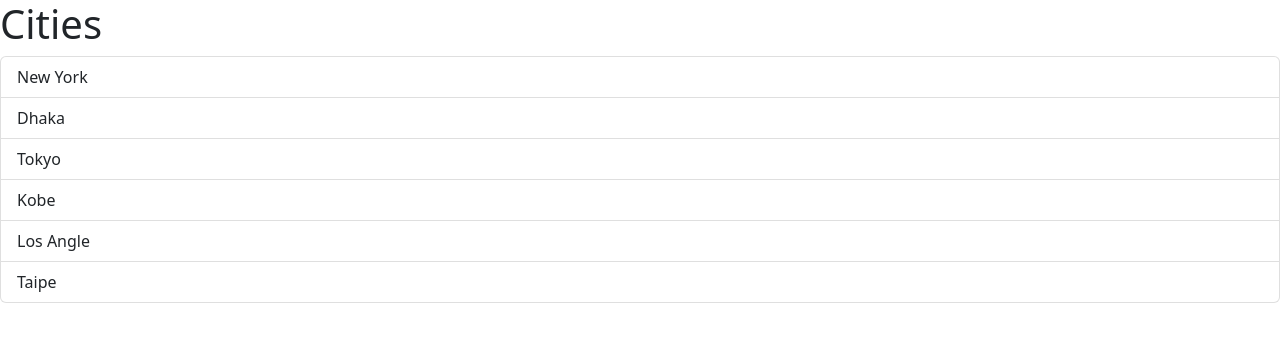
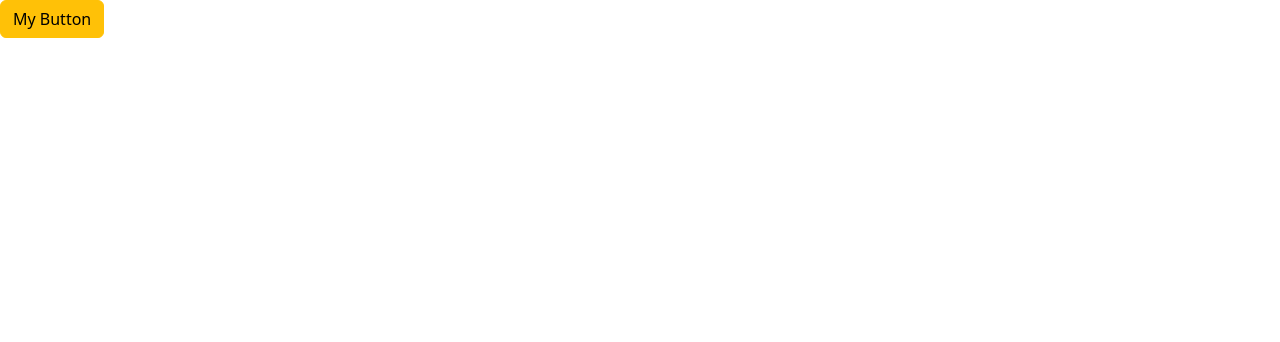
Before and after one commit to NgineZZ/ReactMoshTsx1, a React (Vite) app: page / in a window 1280 px wide. Shown: the top 342 px of the page. Built offline with nearby package versions, Linux system fonts and the light colour scheme.

Commit message:
3rd Comit

```diff
--- a/src/App.tsx
+++ b/src/App.tsx
@@ -1,19 +1,17 @@
-import ListGroup from "./Components/ListGroup";
+import { useState } from "react";
+import Alert from "./Components/Alert";
+import Button from "./Components/Button";
 
 function App() {
-  const items = ["New York", "Dhaka", "Tokyo", "Kobe", "Los Angle", "Taipe"];
-  const heading = "Cities";
-  const handleSelectedItem = (item: string) => {
-    console.log(item);
-  };
-
+  const [alertVisible, setAleartVisibility] = useState(false);
   return (
     <div>
-      <ListGroup
-        itemss={items}
-        headingg={heading}
-        onSelectedItem={handleSelectedItem}
-      />
+      {alertVisible && (
+        <Alert onClose={() => setAleartVisibility(false)}>An Aleart</Alert>
+      )}
+      <Button colour="warning" onClick={() => setAleartVisibility(true)}>
+        My Button
+      </Button>
     </div>
   );
 }
--- /dev/null
+++ b/src/Components/Alert.tsx
@@ -0,0 +1,23 @@
+import { ReactNode } from "react";
+
+interface Props {
+  children: ReactNode;
+  onClose: () => void;
+}
+
+const Alert = ({ children, onClose }: Props) => {
+  return (
+    <div className="alert alert-primary alert-dismissible">
+      {children}
+      <button
+        type="button"
+        className="btn-close"
+        data-bs-dismiss="alert"
+        aria-label="Close"
+        onClick={onClose}
+      ></button>
+    </div>
+  );
+};
+
+export default Alert;
--- /dev/null
+++ b/src/Components/Button.tsx
@@ -0,0 +1,17 @@
+interface Props {
+  children: string;
+  colour?: "primary" | "secondary" | "danger" | 'warning';
+  onClick: () => void;
+}
+
+const Button = ({ children, colour = "primary", onClick }: Props) => {
+  return (
+    <div>
+      <button type="button" className={"btn btn-" + colour} onClick={onClick}>
+        {children}
+      </button>
+    </div>
+  );
+};
+
+export default Button;
```
